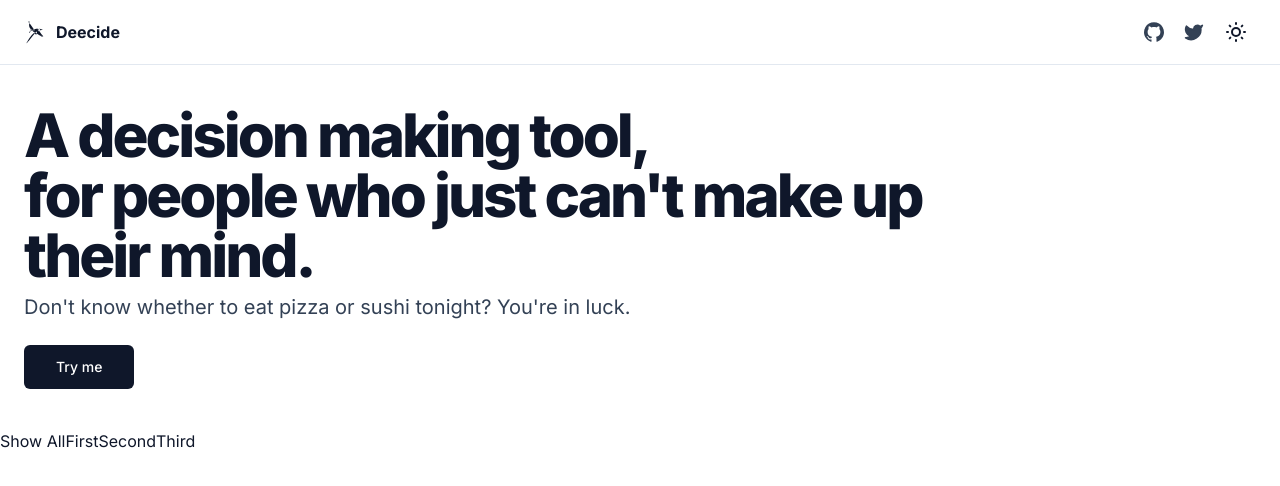
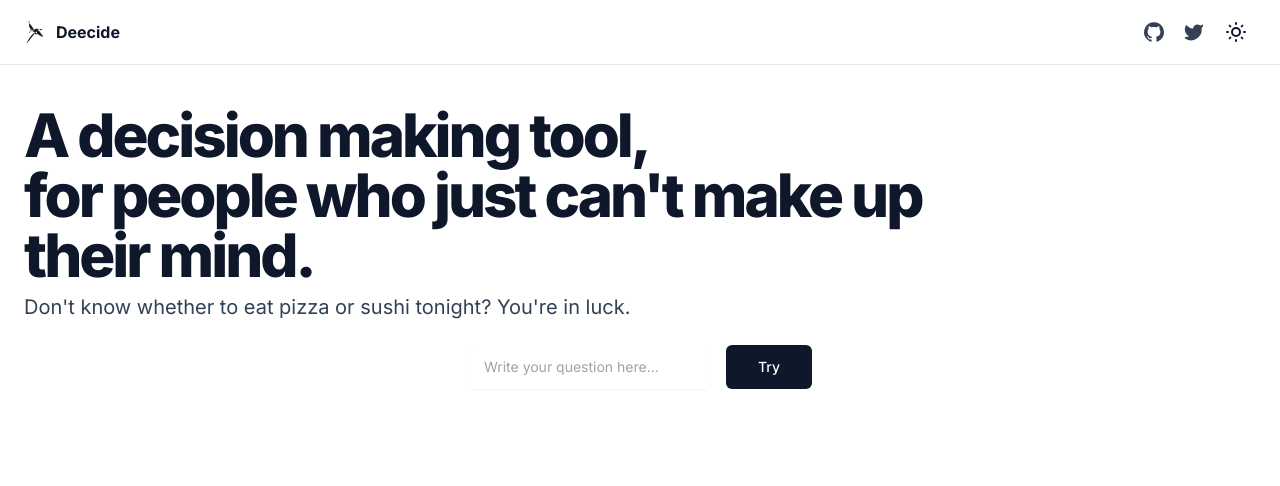
Before and after one commit to JacopoContin/deecide, a Next.js app: page / in a window 1280 px wide. Shown: the top 486 px of the page. Built offline with nearby package versions, Linux system fonts and the light colour scheme.

Commit message:
deleted question

```diff
--- a/components/layout.tsx
+++ b/components/layout.tsx
@@ -1,5 +1,4 @@
 import { SiteHeader } from "@/components/site-header"
-import { Question } from "./question"
 
 interface LayoutProps {
   children: React.ReactNode
@@ -10,7 +9,6 @@ export function Layout({ children }: LayoutProps) {
     <>
       <SiteHeader />
       <main>{children}</main>
-      <Question/>
     </>
   )
 }
--- a/components/question.tsx
+++ /dev/null
@@ -1,43 +0,0 @@
-import React, { useState } from "react";
-
-export function Question() {
-  const [data, setData] = useState(["hello", "hi there", "holla"]);
-
-  const [showAll, setShowAll] = useState(false);
-  const [currentIdx, setCurrentIdx] = useState(0);
-  const [showCurrent, setShowCurrent] = useState(false);
-
-  const toggleAll = () => {
-    setShowAll(val => !val);
-    setShowCurrent(false);
-  };
-
-  const toggleCurrent = () => {
-    if (!showCurrent) {
-      setShowCurrent(true);
-      setShowAll(false);
-      return;
-    }
-  };
-
-  const setCurrent = index => {
-    setCurrentIdx(index);
-    toggleCurrent();
-  };
-
-  return (
-    <div>
-      <div style={{ display: "flex" }}>
-        <button onClick={toggleAll}>{showAll ? "Hide All" : "Show All"}</button>
-        <button onClick={() => setCurrent(0)}>First</button>
-        <button onClick={() => setCurrent(1)}>Second</button>
-        <button onClick={() => setCurrent(2)}>Third</button>
-      </div>
-      <div>
-        {showAll && data.map((el, i) => <p key={`content-${i}`}>{el}</p>)}
-      </div>
-
-      {showCurrent ? <div>{data[currentIdx]}</div> : null}
-    </div>
-  );
-};
--- a/package.json
+++ b/package.json
@@ -25,7 +25,7 @@
     "@radix-ui/react-label": "^2.0.0",
     "@radix-ui/react-menubar": "^1.0.0",
     "@radix-ui/react-navigation-menu": "^1.1.1",
-    "@radix-ui/react-popover": "^1.0.2",
+    "@radix-ui/react-popover": "1.0.3",
     "@radix-ui/react-progress": "^1.0.1",
     "@radix-ui/react-radio-group": "^1.1.0",
     "@radix-ui/react-scroll-area": "^1.0.2",
--- a/pages/index.tsx
+++ b/pages/index.tsx
@@ -11,7 +11,7 @@ export default function IndexPage() {
       <Head>
         <title>Deecide</title>
         <meta
-          name="description"
+          name="Deecide"
           content="A decision making tool, for people who just can't make up their mind."
         />
         <meta name="viewport" content="width=device-width, initial-scale=1" />
@@ -27,9 +27,16 @@ export default function IndexPage() {
             Don't know whether to eat pizza or sushi tonight? You're in luck.
           </p>
         </div>
-        <div className="flex gap-4">
-          <Button className="" variant="" size="lg" >
-            Try me
+        <div className="flex gap-4 mx-auto">
+          <input
+            type="email"
+            name="email"
+            id="email"
+            className="block w-full px-4 rounded-md border-gray-300 shadow-sm focus:border-indigo-500 focus:ring-indigo-500 sm:text-sm"
+            placeholder="Write your question here..."
+          ></input>
+          <Button className="" variant="default" size="lg" >
+            Try
           </Button>
         </div>
       </section>
```
Also changed, not shown: 1 other file (tests, documents, lock files or other folders).
